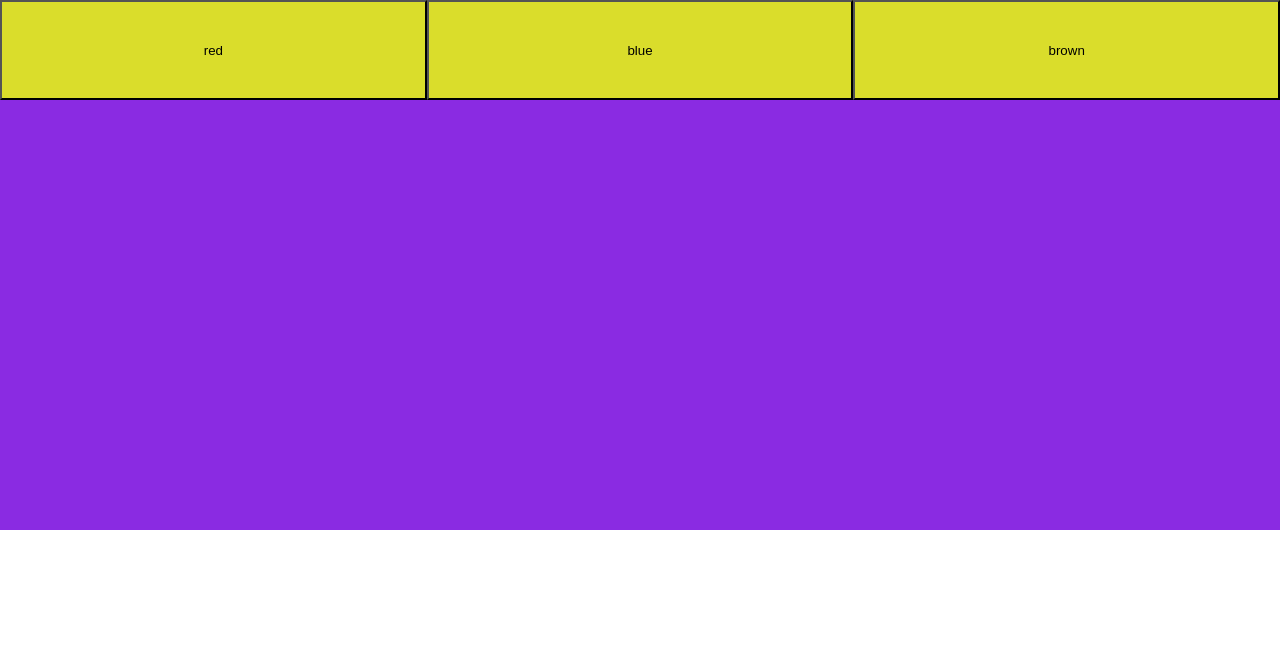
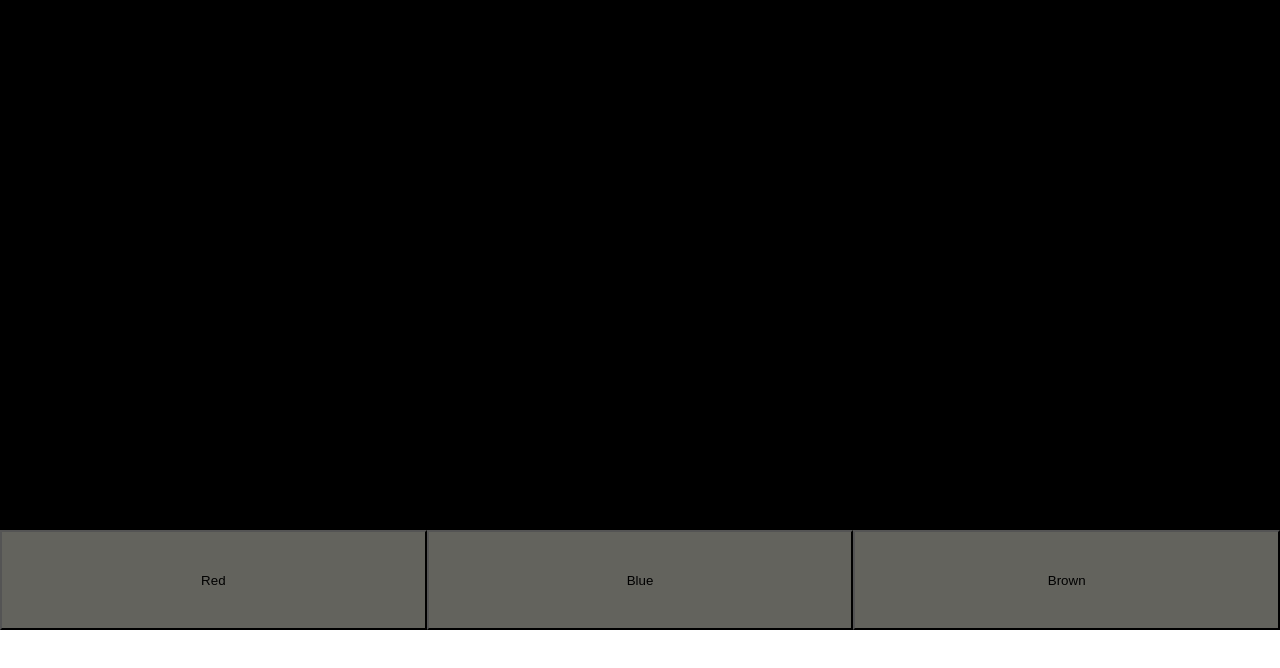
Before and after one commit to keneogu/Box-color, a React (Create React App) app: page / in a window 1280 px wide. Shown: the top 668 px of the page. Built offline with nearby package versions, Linux system fonts and the light colour scheme.

Commit message:
add Readme note

```diff
--- a/src/App.css
+++ b/src/App.css
@@ -1,11 +1,5 @@
 .App {
   background-color: blueviolet;
-  width: 100%;
-  height: 530px;
-}
-
-.show {
-  /* background-color: black; */
   width: 100%;
   height: 530px;
 }
@@ -19,7 +13,7 @@
 }
 
 .button {
-  background-color: rgb(218, 221, 43);
+  background-color: rgb(99, 99, 93);
   width: 455px;
   height: 100px;
 }
@@ -41,3 +35,9 @@
   width: 100%;
   height: 530px;
 }
+
+.black {
+  background-color: black;
+  width: 100%;
+  height: 530px;
+}
--- a/src/App.js
+++ b/src/App.js
@@ -1,10 +1,10 @@
 import React from 'react';
 import './App.css';
-import Button from './Button';
+import ButtonPanel from './ButtonPanel'
 
 function App() {
 
-  const [value, setValue] = React.useState('')
+  const [value, setValue] = React.useState('black')
 
   const classValue = (classNameValue) => {
     if (classNameValue === 'red') {
@@ -22,21 +22,10 @@ function App() {
   }
   return (
     <div className="App">
-      <div className={value} data-testid='show'></div>
+      <div className={value} ></div>
       <ButtonPanel clickHandle={handleClick} />
     </div>
   );
 }
 
-const ButtonPanel = ({clickHandle}) => {
-  const panel = ({ name, color }) => < Button handle={clickHandle} name={name} color={color} />
-  return (
-    <div className='button-panel'>
-      {panel({name: 'red', color: 'red'})}
-      {panel({name: 'blue', color: 'blue'})}
-      {panel({name: 'brown', color: 'brown'})}
-    </div>
-  )
-}
-
 export default App;
--- a/src/ButtonPanel.js
+++ b/src/ButtonPanel.js
@@ -0,0 +1,15 @@
+import './App.css';
+import Button from './Button';
+
+const ButtonPanel = ({clickHandle}) => {
+  const panel = ({ name, color }) => < Button handle={clickHandle} name={name} color={color} />
+  return (
+    <div className='button-panel'>
+      {panel({name: 'Red', color: 'red'})}
+      {panel({name: 'Blue', color: 'blue'})}
+      {panel({name: 'Brown', color: 'brown'})}
+    </div>
+  )
+}
+
+export default ButtonPanel;
```
Also changed, not shown: 1 other file (tests, documents, lock files or other folders).
